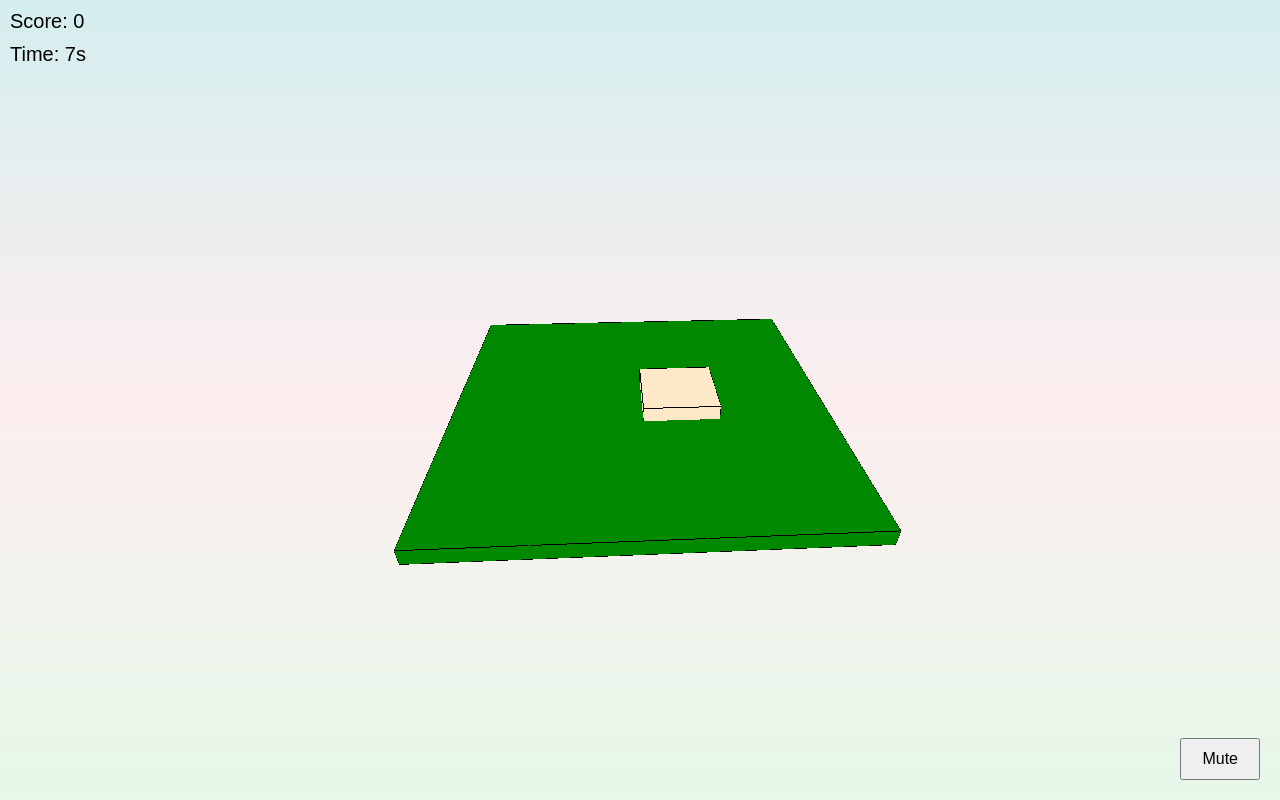
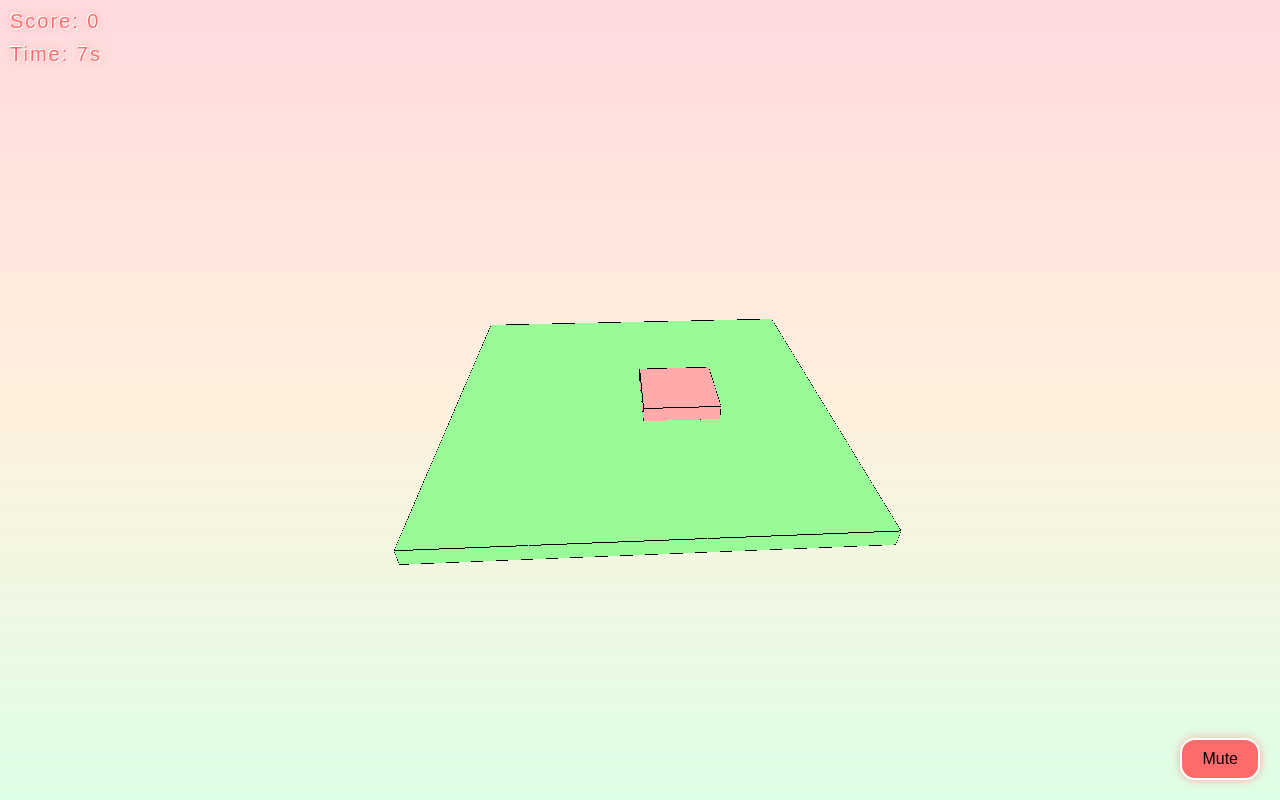
Before and after one commit to xiejiongru/building_stack, a website built with Vite: page index.html in a window 1280 px wide. Built offline with nearby package versions, Linux system fonts and the light colour scheme; animation ran at ten frames a second.

Commit message:
feat: css

```diff
--- a/main.css
+++ b/main.css
@@ -3,6 +3,7 @@ body {
   margin: 0;
   padding: 0;
   overflow: hidden;
+  background: #2E294E; /* 深紫色背景增强对比 */
 }
 
 #hud {
@@ -10,7 +11,13 @@ body {
   top: 10px;
   left: 10px;
   color: rgb(0, 0, 0);
-  font-family: Arial, sans-serif;
+      font-family: 'Orbitron', sans-serif;
+      letter-spacing: 2px;
+      color: #FF6B6B !important;
+      text-shadow:
+          1px 1px 0 #FFF,
+          -1px -1px 0 #FFF,
+          0 0 10px rgba(255,107,107,0.5);
   font-size: 20px;
   z-index: 100;
 }
@@ -18,3 +25,16 @@ body {
 #timer {
   margin-top: 10px;
 }
+
+button {
+      background: #FF6B6B !important;
+      border: 2px solid #FFF !important;
+      border-radius: 15px !important;
+      box-shadow: 0 0 10px rgba(255,107,107,0.5);
+      transition: all 0.3s ease;
+  }
+
+  button:hover {
+      transform: scale(1.1);
+      background: #FF8E8E !important;
+  }
--- a/main.js
+++ b/main.js
@@ -16,9 +16,9 @@ function createGradientTexture() {
     const context = canvas.getContext('2d');
     // 创建从上到下的渐变
     const gradient = context.createLinearGradient(0, 0, 0, size);
-    gradient.addColorStop(0, '#A8DADC'); // 淡青（顶端）
-    gradient.addColorStop(0.5, '#FADADD'); // 樱花粉（中间）
-    gradient.addColorStop(1, '#C7EFCF'); // 若竹色（底部）
+    gradient.addColorStop(0, '#FFB3BA'); // 淡青（顶端）
+    gradient.addColorStop(0.5, '#FFDFBA'); // 樱花粉（中间）
+    gradient.addColorStop(1, '#BAFFC9'); // 若竹色（底部）
     context.fillStyle = gradient;
     context.fillRect(0, 0, 1, size);
     const texture = new THREE.Texture(canvas);
@@ -61,11 +61,11 @@ camera.lookAt(0, 0, 0);
 
 // ── 光照系统 ──
 // 环境光（柔和补光）
-const ambientLight = new THREE.AmbientLight(0xffffff, 1.5);
+const ambientLight = new THREE.AmbientLight(0xFFF5E6, 2.0);
 scene.add(ambientLight);
 
 // 主方向光（暖色调，并开启阴影）
-const directionalLight = new THREE.DirectionalLight(0xFFDAB9, 2);
+const directionalLight = new THREE.DirectionalLight(0xFFFFFF, 3.0);
 directionalLight.position.set(10, 20, 10);
 directionalLight.castShadow = true;
 scene.add(directionalLight);
@@ -77,15 +77,19 @@ renderer.setSize(window.innerWidth, window.innerHeight);
 renderer.shadowMap.enabled = true;
 document.body.appendChild(renderer.domElement);
 
+// 在渲染器配置中添加
+renderer.physicallyCorrectLights = true; // 启用物理光照
+renderer.outputEncoding = THREE.sRGBEncoding; // 启用sRGB色彩空间
+
 //■■■■■■■■■■■■■■■■■■■■■■■ 游戏对象 ■■■■■■■■■■■■■■■■■■■■■■■■■■■
 //▶▶▶ 基础元素 ▶▶▶
 const randomColors = [
-    0xFADADD, // 樱花粉
-    0xC7EFCF, // 若竹色
-    0xA8DADC, // 淡青
-    0xF8C3CD, // 额外的柔和色调
-    0xFDE9C7, // 浅奶油
-    0xD3C0EB  // 浅薰衣草
+    0xFFB3BA, // 樱花粉
+    0xBAFFC9, // 薄荷绿
+    0xFFDFBA, // 奶油橙
+    0xB4C5E4, // 天蓝色
+    0xFFABAB, // 浅珊瑚
+    0xCBAACB  // 淡紫
 ];
 
 // 定义音频文件列表（相对路径）
@@ -125,8 +129,11 @@ muteButton.addEventListener('click', () => {
 
 //├─ 地面模型
 const groundGeometry = new THREE.BoxGeometry(25, 1, 25);
-const groundMaterial = new THREE.MeshBasicMaterial({ color: 0x008800 });
-const ground = new THREE.Mesh(groundGeometry, groundMaterial);
+const groundMaterial = new THREE.MeshBasicMaterial({
+    color: 0x98FB98, // 淡若竹色
+    metalness: 0.2,
+    roughness: 0.7
+});const ground = new THREE.Mesh(groundGeometry, groundMaterial);
 ground.position.y = -0.5;
 ground.receiveShadow = true;
 scene.add(ground);
@@ -191,7 +198,12 @@ function createBlock() {
 
     // 使用日式颜色数组中的随机颜色
     const randomColor = randomColors[Math.floor(Math.random() * randomColors.length)];
-    const blockMaterial = new THREE.MeshBasicMaterial({ color: randomColor });
+        const blockMaterial = new THREE.MeshBasicMaterial({
+                color: randomColor,
+                metalness: 0.1,
+                roughness: 0.5,
+                emissive: 0x333333
+            });
     const mesh = new THREE.Mesh(blockGeometry, blockMaterial);
     mesh.castShadow = true;
     mesh.position.set(-5, previousBlock.mesh.position.y + 1, 0);
@@ -204,8 +216,6 @@ function createBlock() {
         new THREE.LineBasicMaterial({ color: 0x000000 }) // 边框颜色（可根据需要调整）
     );
     mesh.add(blockLine);
-
-    console.log("✅ 方块已添加到 scene，位置:", mesh.position);
 
     const shape = new CANNON.Box(new CANNON.Vec3(2.5, 0.5, 2.5));
     const body = new CANNON.Body({
@@ -222,7 +232,6 @@ function createBlock() {
     mesh.userData.physicsBody = body;
 
     world.addBody(body);
-    console.log("✅ 物理体已添加到 world，位置:", body.position);
 
     movingBlock = { mesh, body };
 }
@@ -237,18 +246,6 @@ function placeBlock() {
         movingBlock.body.mass = 1;
         movingBlock.body.material = blockMaterialPhys;
         movingBlock.body.updateMassProperties();
-
-        // 在转换为动态物体后重新添加碰撞监听器
-        (function(body) {
-            // 确保每个物体只播放一次音效
-            body.playedSound = false;
-            body.addEventListener('collide', function onCollide(e) {
-                if (!body.playedSound) {
-                    playRandomImpactSound();
-                    body.playedSound = true;
-                }
-            });
-        })(movingBlock.body);
 
         movingBlock.body.addEventListener('preStep', () => {
             if (movingBlock.body.velocity.x < 4) {
@@ -279,17 +276,6 @@ function placeBlock() {
     movingBlock.body.velocity.set(0, -5, 0);
     movingBlock.body.updateMassProperties();
     movingBlock.body.material.friction = 0.1;
-
-    // 这里重新添加碰撞监听器，因为此时方块已经动态
-    (function(body) {
-        body.playedSound = false;
-        body.addEventListener('collide', function onCollide(e) {
-            if (!body.playedSound) {
-                playRandomImpactSound();
-                body.playedSound = true;
-            }
-        });
-    })(movingBlock.body);
 
     movingBlock.body.velocity.set(0, -5, 0);
     if (Math.abs(offset) > 0.5) {
@@ -326,16 +312,9 @@ function resetGame() {
     updateScore();
     updateTimer();
 
-    console.log("🎲 创建方块前, scene.children.length =", scene.children.length);
     createBlock();
-    console.log("🎲 创建方块后, scene.children.length =", scene.children.length);
 
     startTimer();
-
-    // // 初始化相机位置和目标
-    // camera.position.set(0, 15, 20);
-    // controls.target.copy(previousBlock.mesh.position);
-    // controls.update();
 }
 
 // 更新分数显示
@@ -386,7 +365,6 @@ function animate(time) {
     lastTime = time;
 
     world.step(1/60, delta, 3);
-    console.log("🎥 渲染帧");
     // cannonHelper.update();
 
     if (movingBlock && movingBlock.body.mass === 0) {
@@ -402,7 +380,6 @@ function animate(time) {
             obj.position.copy(obj.userData.physicsBody.position);
             obj.quaternion.copy(obj.userData.physicsBody.quaternion);
         }
-        console.log("🔹 遍历物体:", obj.type);
     });
 
     controls.update();
```
